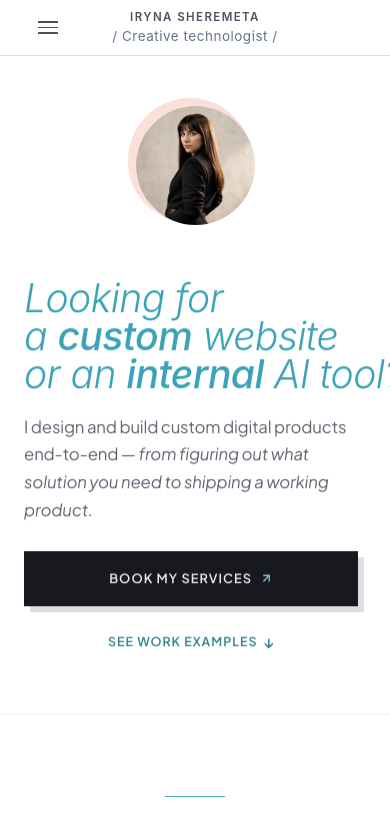
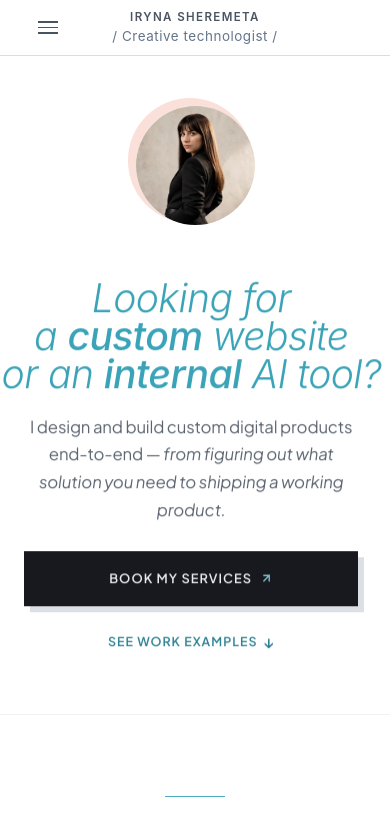
Before and after one commit to Irene2828/porfoliojuly, a Next.js app: page / in a window 390 px wide. Shown: the top 840 px of the page. Built offline with nearby package versions, Linux system fonts and the light colour scheme; no server answers; the database is empty.

Commit message:
Mobile hero: centered circular photo on top, centered headline and copy (mockup 15.10)

```diff
--- a/src/app/components/Hero.css
+++ b/src/app/components/Hero.css
@@ -427,6 +427,7 @@
   .headline-mobile {
     display: flex !important;
     flex-direction: column !important;
+    align-items: center !important;
     gap: 0px !important;
   }
 }
@@ -905,7 +906,7 @@
     margin: 0 !important;
     display: flex !important;
     flex-direction: column !important;
-    align-items: flex-start !important;
+    align-items: center !important;
     align-self: stretch !important;
     transform: none !important;
     overflow: visible !important;
@@ -917,7 +918,7 @@
     width: 100% !important;
     display: flex !important;
     flex-direction: column !important;
-    align-items: flex-start !important;
+    align-items: center !important;
     overflow: visible !important;
     animation: none !important;
     transform: none !important;
@@ -936,8 +937,8 @@
     border: none !important;
     box-shadow: none !important;
     transform: none !important;
-    align-items: flex-start !important;
-    text-align: left !important;
+    align-items: center !important;
+    text-align: center !important;
     z-index: 5 !important;
     box-sizing: border-box !important;
     overflow: visible !important;
@@ -961,8 +962,8 @@
     display: flex !important;
     flex-direction: column !important;
     justify-content: flex-start !important;
-    align-items: flex-start !important;
-    text-align: left !important;
+    align-items: center !important;
+    text-align: center !important;
     background: transparent !important;
     margin: 0 !important;
     padding: 0 !important;
@@ -975,7 +976,7 @@
     font-family: var(--font-heading) !important;
     font-size: clamp(2.83rem, 11.33vw, 3.56rem) !important; /* +10% more */ /* +10% */
     letter-spacing: -0.015em !important;
-    text-align: left !important;
+    text-align: center !important;
     margin: 0 !important;
     line-height: 1.26 !important; /* +5% */
 
@@ -1020,7 +1021,7 @@
     background-image: none !important;
     display: flex !important;
     flex-direction: column !important;
-    align-items: flex-start !important;
+    align-items: center !important;
     gap: 0.9rem !important;
     opacity: 1 !important;
     animation: none !important;
@@ -1952,7 +1953,7 @@
     display: flex !important;
     flex-direction: row !important;
     align-items: center !important;
-    justify-content: flex-end !important; /* aligned to the right side */
+    justify-content: center !important;
     padding: 10px 0 6px 10px !important; /* unclipped space for top-left peach shadow */
     width: 100% !important;
     max-width: 100% !important;
@@ -1968,8 +1969,8 @@
   .v2-theme .hero-image-container,
   .hero-image-container {
     display: block !important;
-    width: clamp(82px, 23vw, 98px) !important;
-    height: clamp(82px, 23vw, 98px) !important;
+    width: clamp(200px, 56vw, 260px) !important;
+    height: clamp(200px, 56vw, 260px) !important;
     border-radius: 50% !important;
     box-shadow: -8px -8px 0px rgba(236, 145, 119, 0.28) !important;
     margin: 0 !important;
@@ -2007,6 +2008,9 @@
 @media (max-width: 900px) {
   .hero-frame-paragraph {
     max-width: 100% !important;
+    text-align: center !important;
+    margin-left: auto !important;
+    margin-right: auto !important;
   }
 
   /* Keep italic body copy on the same line as the em dash (no forced desktop break) */
```
